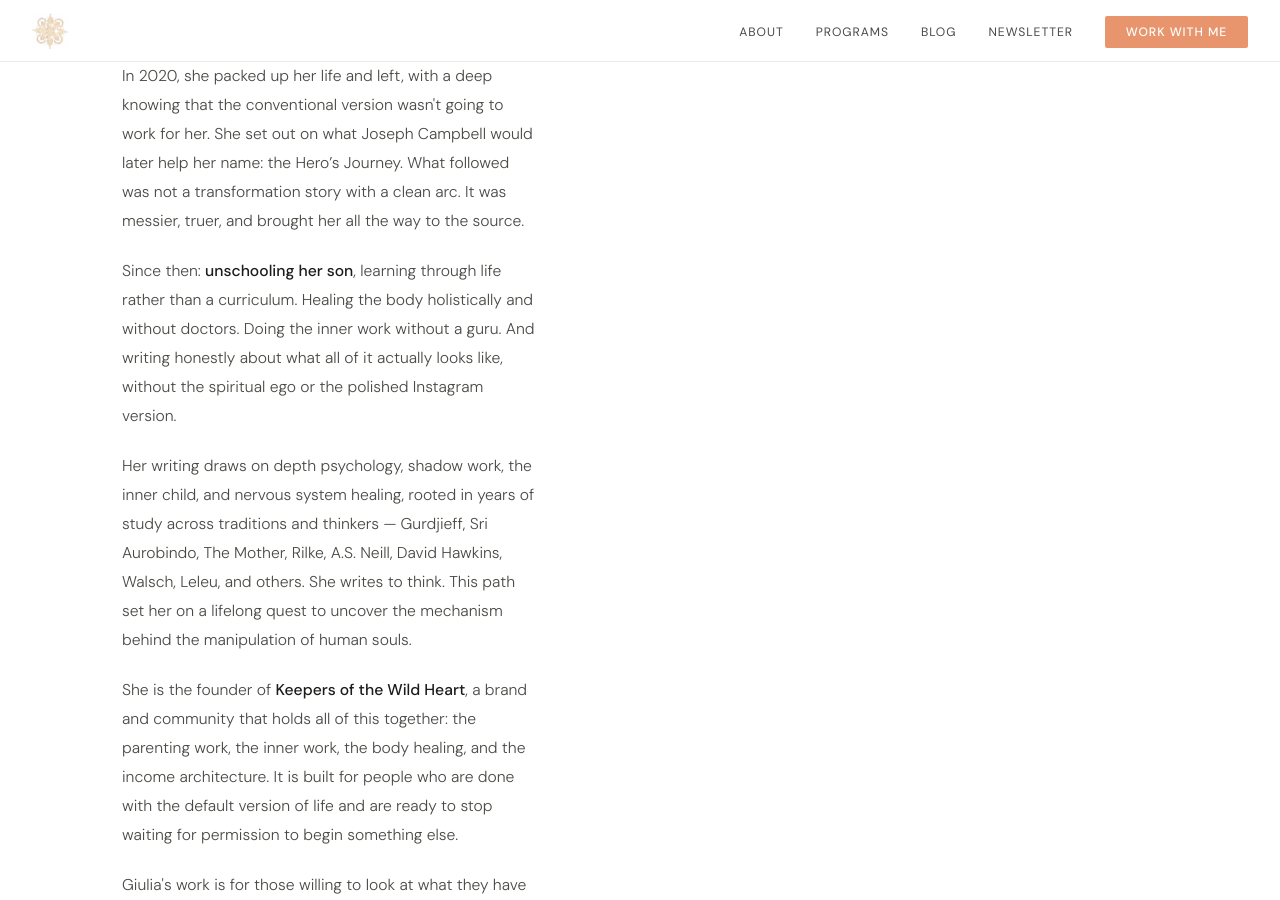
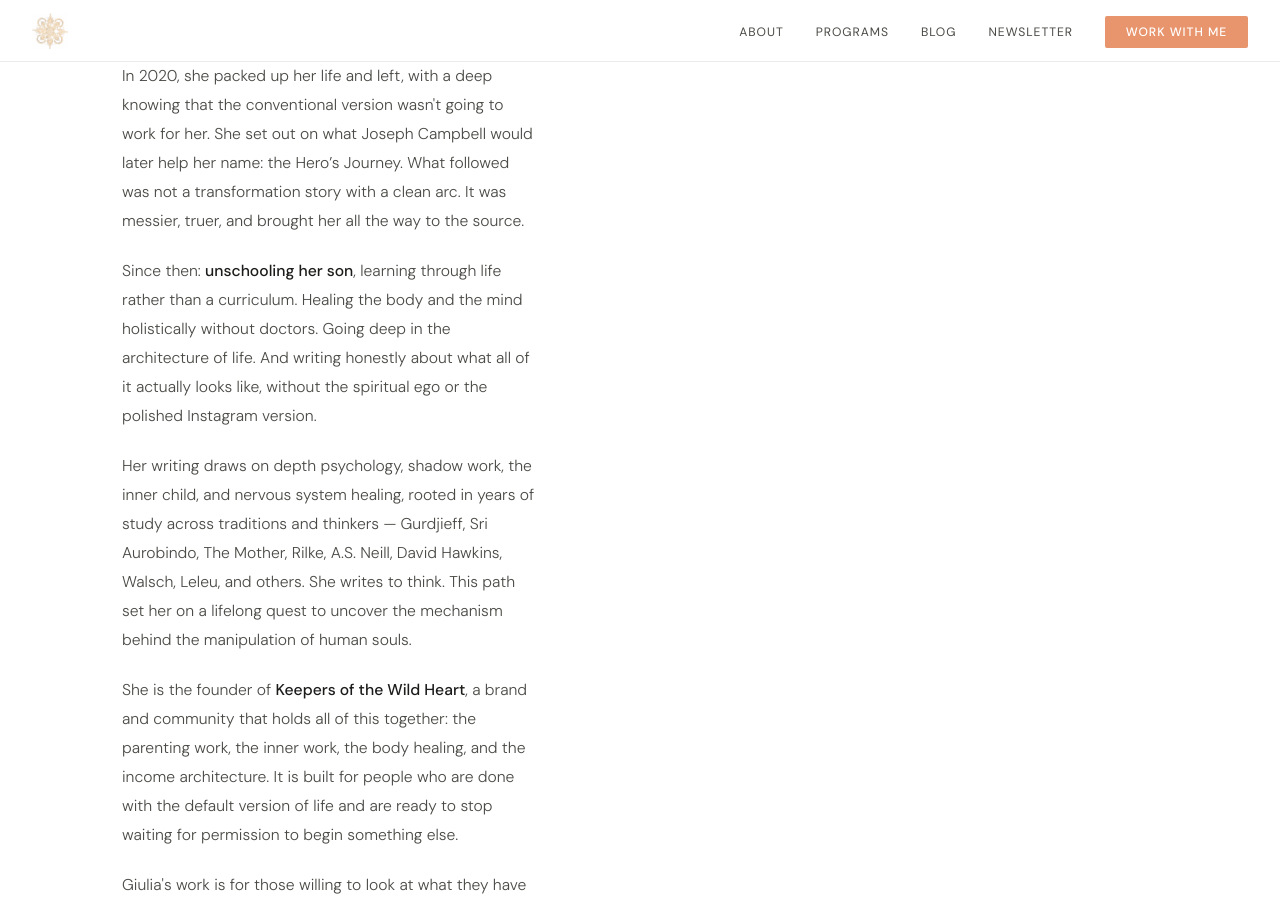
Before and after one commit to Blubell26/giuliapacciotti.com, a Jekyll site: the page built from about.md, in a window 1280 px wide and 900 px high, scrolled down 948 px. Built offline with Jekyll 4.4.1, drawn with Linux system fonts in a browser that asks for light colours.

Commit message:
Update about.html

```diff
--- a/_layouts/about.html
+++ b/_layouts/about.html
@@ -84,7 +84,7 @@
 
       <p>In 2020, she packed up her life and left, with a deep knowing that the conventional version wasn't going to work for her. She set out on what Joseph Campbell would later help her name: the Hero’s Journey. What followed was not a transformation story with a clean arc. It was messier, truer, and brought her all the way to the source.</p>
 
-      <p>Since then: <strong>unschooling her son</strong>, learning through life rather than a curriculum. Healing the body holistically and without doctors. Doing the inner work without a guru. And writing honestly about what all of it actually looks like, without the spiritual ego or the polished Instagram version.</p>
+      <p>Since then: <strong>unschooling her son</strong>, learning through life rather than a curriculum. Healing the body and the mind holistically without doctors. Going deep in the architecture of life. And writing honestly about what all of it actually looks like, without the spiritual ego or the polished Instagram version.</p>
 
       <p>Her writing draws on depth psychology, shadow work, the inner child, and nervous system healing, rooted in years of study across traditions and thinkers — Gurdjieff, Sri Aurobindo, The Mother, Rilke, A.S. Neill, David Hawkins, Walsch, Leleu, and others. She writes to think. This path set her on a lifelong quest to uncover the mechanism behind the manipulation of human souls.</p>
 
```
